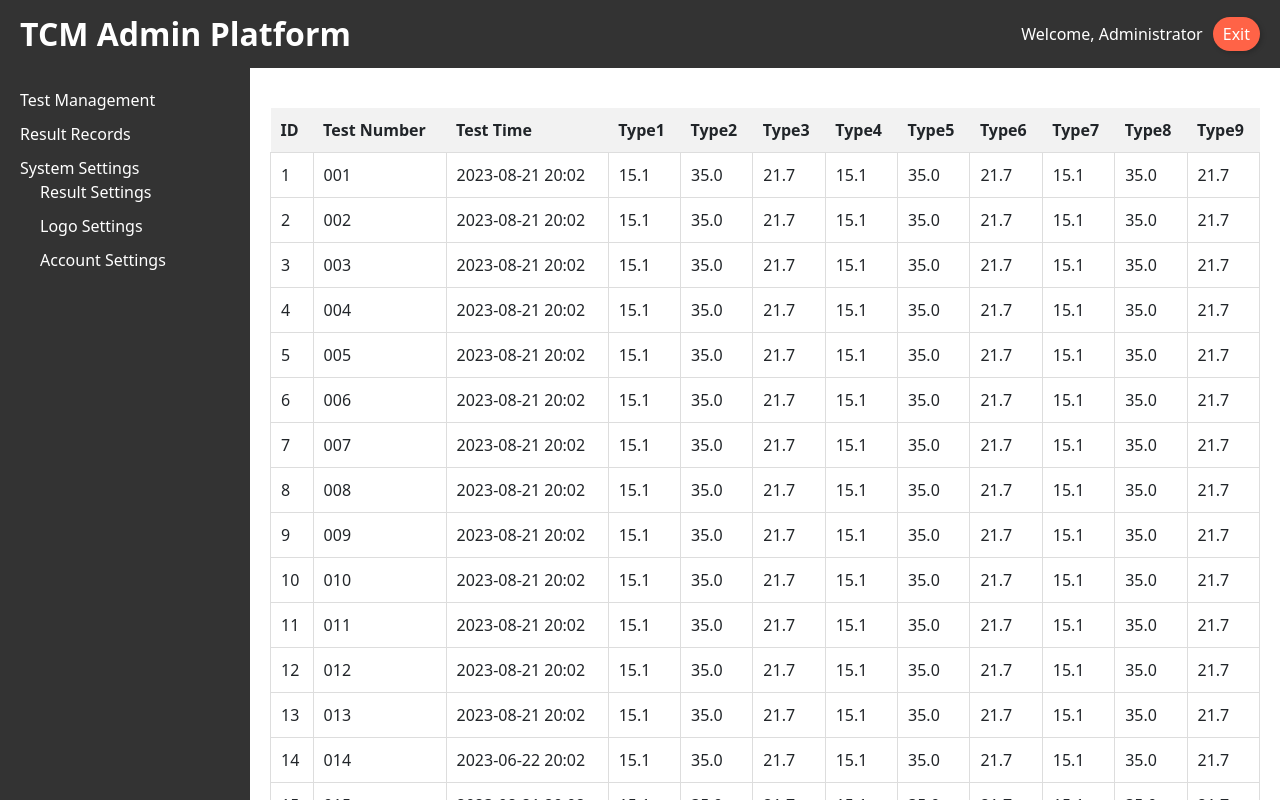
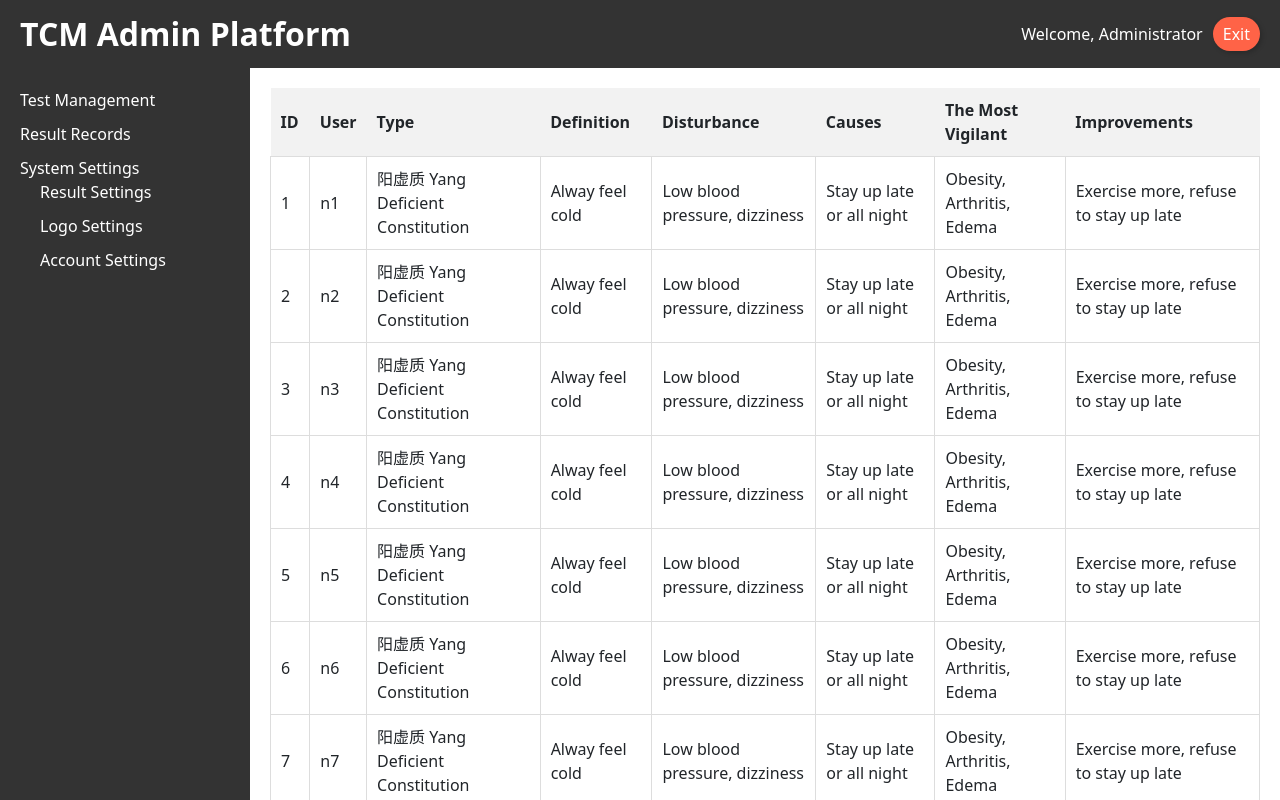
Before and after one commit to mexifly/TCM-Website, a React (Vite) app: page /pages/settings/resultSettings in a window 1280 px wide. Shown: the top 800 px of the page. Built offline with nearby package versions, Linux system fonts and the light colour scheme.

Commit message:
Update resultSettings/page.tsx

```diff
--- a/src/pages/settings/resultSettings/page.tsx
+++ b/src/pages/settings/resultSettings/page.tsx
@@ -8,213 +8,153 @@ function ResultSettingsPage() {
   const items = [
     {
       id: 1,
-      num: "001",
-      time: "2023-08-21 20:02",
-      type1: "15.1",
-      type2: "35.0",
-      type3: "21.7",
-      type4: "15.1",
-      type5: "35.0",
-      type6: "21.7",
-      type7: "15.1",
-      type8: "35.0",
-      type9: "21.7",
+      user: "n1",
+      type: "阳虚质 Yang Deficient Constitution",
+      definition: "Alway feel cold",
+      confuse: "Low blood pressure, dizziness",
+      cause: "Stay up late or all night",
+      vigilant: "Obesity, Arthritis, Edema",
+      improvement: "Exercise more, refuse to stay up late",
     },
     {
       id: 2,
-      num: "002",
-      time: "2023-08-21 20:02",
-      type1: "15.1",
-      type2: "35.0",
-      type3: "21.7",
-      type4: "15.1",
-      type5: "35.0",
-      type6: "21.7",
-      type7: "15.1",
-      type8: "35.0",
-      type9: "21.7",
+      user: "n2",
+      type: "阳虚质 Yang Deficient Constitution",
+      definition: "Alway feel cold",
+      confuse: "Low blood pressure, dizziness",
+      cause: "Stay up late or all night",
+      vigilant: "Obesity, Arthritis, Edema",
+      improvement: "Exercise more, refuse to stay up late",
     },
     {
       id: 3,
-      num: "003",
-      time: "2023-08-21 20:02",
-      type1: "15.1",
-      type2: "35.0",
-      type3: "21.7",
-      type4: "15.1",
-      type5: "35.0",
-      type6: "21.7",
-      type7: "15.1",
-      type8: "35.0",
-      type9: "21.7",
+      user: "n3",
+      type: "阳虚质 Yang Deficient Constitution",
+      definition: "Alway feel cold",
+      confuse: "Low blood pressure, dizziness",
+      cause: "Stay up late or all night",
+      vigilant: "Obesity, Arthritis, Edema",
+      improvement: "Exercise more, refuse to stay up late",
     },
     {
       id: 4,
-      num: "004",
-      time: "2023-08-21 20:02",
-      type1: "15.1",
-      type2: "35.0",
-      type3: "21.7",
-      type4: "15.1",
-      type5: "35.0",
-      type6: "21.7",
-      type7: "15.1",
-      type8: "35.0",
-      type9: "21.7",
+      user: "n4",
+      type: "阳虚质 Yang Deficient Constitution",
+      definition: "Alway feel cold",
+      confuse: "Low blood pressure, dizziness",
+      cause: "Stay up late or all night",
+      vigilant: "Obesity, Arthritis, Edema",
+      improvement: "Exercise more, refuse to stay up late",
     },
     {
       id: 5,
-      num: "005",
-      time: "2023-08-21 20:02",
-      type1: "15.1",
-      type2: "35.0",
-      type3: "21.7",
-      type4: "15.1",
-      type5: "35.0",
-      type6: "21.7",
-      type7: "15.1",
-      type8: "35.0",
-      type9: "21.7",
+      user: "n5",
+      type: "阳虚质 Yang Deficient Constitution",
+      definition: "Alway feel cold",
+      confuse: "Low blood pressure, dizziness",
+      cause: "Stay up late or all night",
+      vigilant: "Obesity, Arthritis, Edema",
+      improvement: "Exercise more, refuse to stay up late",
     },
     {
       id: 6,
-      num: "006",
-      time: "2023-08-21 20:02",
-      type1: "15.1",
-      type2: "35.0",
-      type3: "21.7",
-      type4: "15.1",
-      type5: "35.0",
-      type6: "21.7",
-      type7: "15.1",
-      type8: "35.0",
-      type9: "21.7",
+      user: "n6",
+      type: "阳虚质 Yang Deficient Constitution",
+      definition: "Alway feel cold",
+      confuse: "Low blood pressure, dizziness",
+      cause: "Stay up late or all night",
+      vigilant: "Obesity, Arthritis, Edema",
+      improvement: "Exercise more, refuse to stay up late",
     },
     {
       id: 7,
-      num: "007",
-      time: "2023-08-21 20:02",
-      type1: "15.1",
-      type2: "35.0",
-      type3: "21.7",
-      type4: "15.1",
-      type5: "35.0",
-      type6: "21.7",
-      type7: "15.1",
-      type8: "35.0",
-      type9: "21.7",
+      user: "n7",
+      type: "阳虚质 Yang Deficient Constitution",
+      definition: "Alway feel cold",
+      confuse: "Low blood pressure, dizziness",
+      cause: "Stay up late or all night",
+      vigilant: "Obesity, Arthritis, Edema",
+      improvement: "Exercise more, refuse to stay up late",
     },
     {
       id: 8,
-      num: "008",
-      time: "2023-08-21 20:02",
-      type1: "15.1",
-      type2: "35.0",
-      type3: "21.7",
-      type4: "15.1",
-      type5: "35.0",
-      type6: "21.7",
-      type7: "15.1",
-      type8: "35.0",
-      type9: "21.7",
+      user: "n8",
+      type: "阳虚质 Yang Deficient Constitution",
+      definition: "Alway feel cold",
+      confuse: "Low blood pressure, dizziness",
+      cause: "Stay up late or all night",
+      vigilant: "Obesity, Arthritis, Edema",
+      improvement: "Exercise more, refuse to stay up late",
     },
     {
       id: 9,
-      num: "009",
-      time: "2023-08-21 20:02",
-      type1: "15.1",
-      type2: "35.0",
-      type3: "21.7",
-      type4: "15.1",
-      type5: "35.0",
-      type6: "21.7",
-      type7: "15.1",
-      type8: "35.0",
-      type9: "21.7",
+      user: "n9",
+      type: "阳虚质 Yang Deficient Constitution",
+      definition: "Alway feel cold",
+      confuse: "Low blood pressure, dizziness",
+      cause: "Stay up late or all night",
+      vigilant: "Obesity, Arthritis, Edema",
+      improvement: "Exercise more, refuse to stay up late",
     },
     {
       id: 10,
-      num: "010",
-      time: "2023-08-21 20:02",
-      type1: "15.1",
-      type2: "35.0",
-      type3: "21.7",
-      type4: "15.1",
-      type5: "35.0",
-      type6: "21.7",
-      type7: "15.1",
-      type8: "35.0",
-      type9: "21.7",
+      user: "n10",
+      type: "阳虚质 Yang Deficient Constitution",
+      definition: "Alway feel cold",
+      confuse: "Low blood pressure, dizziness",
+      cause: "Stay up late or all night",
+      vigilant: "Obesity, Arthritis, Edema",
+      improvement: "Exercise more, refuse to stay up late",
     },
     {
       id: 11,
-      num: "011",
-      time: "2023-08-21 20:02",
-      type1: "15.1",
-      type2: "35.0",
-      type3: "21.7",
-      type4: "15.1",
-      type5: "35.0",
-      type6: "21.7",
-      type7: "15.1",
-      type8: "35.0",
-      type9: "21.7",
+      user: "n11",
+      type: "阳虚质 Yang Deficient Constitution",
+      definition: "Alway feel cold",
+      confuse: "Low blood pressure, dizziness",
+      cause: "Stay up late or all night",
+      vigilant: "Obesity, Arthritis, Edema",
+      improvement: "Exercise more, refuse to stay up late",
     },
     {
       id: 12,
-      num: "012",
-      time: "2023-08-21 20:02",
-      type1: "15.1",
-      type2: "35.0",
-      type3: "21.7",
-      type4: "15.1",
-      type5: "35.0",
-      type6: "21.7",
-      type7: "15.1",
-      type8: "35.0",
-      type9: "21.7",
+      user: "n12",
+      type: "阳虚质 Yang Deficient Constitution",
+      definition: "Alway feel cold",
+      confuse: "Low blood pressure, dizziness",
+      cause: "Stay up late or all night",
+      vigilant: "Obesity, Arthritis, Edema",
+      improvement: "Exercise more, refuse to stay up late",
     },
     {
       id: 13,
-      num: "013",
-      time: "2023-08-21 20:02",
-      type1: "15.1",
-      type2: "35.0",
-      type3: "21.7",
-      type4: "15.1",
-      type5: "35.0",
-      type6: "21.7",
-      type7: "15.1",
-      type8: "35.0",
-      type9: "21.7",
+      user: "n13",
+      type: "阳虚质 Yang Deficient Constitution",
+      definition: "Alway feel cold",
+      confuse: "Low blood pressure, dizziness",
+      cause: "Stay up late or all night",
+      vigilant: "Obesity, Arthritis, Edema",
+      improvement: "Exercise more, refuse to stay up late",
     },
     {
       id: 14,
-      num: "014",
-      time: "2023-06-22 20:02",
-      type1: "15.1",
-      type2: "35.0",
-      type3: "21.7",
-      type4: "15.1",
-      type5: "35.0",
-      type6: "21.7",
-      type7: "15.1",
-      type8: "35.0",
-      type9: "21.7",
+      user: "n14",
+      type: "阳虚质 Yang Deficient Constitution",
+      definition: "Alway feel cold",
+      confuse: "Low blood pressure, dizziness",
+      cause: "Stay up late or all night",
+      vigilant: "Obesity, Arthritis, Edema",
+      improvement: "Exercise more, refuse to stay up late",
     },
     {
       id: 15,
-      num: "015",
-      time: "2023-08-21 20:02",
-      type1: "15.1",
-      type2: "35.0",
-      type3: "21.7",
-      type4: "15.1",
-      type5: "35.0",
-      type6: "21.7",
-      type7: "15.1",
-      type8: "35.0",
-      type9: "21.7",
+      user: "n15",
+      type: "阳虚质 Yang Deficient Constitution",
+      definition: "Alway feel cold",
+      confuse: "Low blood pressure, dizziness",
+      cause: "Stay up late or all night",
+      vigilant: "Obesity, Arthritis, Edema",
+      improvement: "Exercise more, refuse to stay up late",
     },
   ];
 
@@ -229,34 +169,26 @@ function ResultSettingsPage() {
               <thead>
                 <tr>
                   <th style={thStyle}>ID</th>
-                  <th style={thStyle}>Test Number</th>
-                  <th style={thStyle}>Test Time</th>
-                  <th style={thStyle}>Type1</th>
-                  <th style={thStyle}>Type2</th>
-                  <th style={thStyle}>Type3</th>
-                  <th style={thStyle}>Type4</th>
-                  <th style={thStyle}>Type5</th>
-                  <th style={thStyle}>Type6</th>
-                  <th style={thStyle}>Type7</th>
-                  <th style={thStyle}>Type8</th>
-                  <th style={thStyle}>Type9</th>
+                  <th style={thStyle}>User</th>
+                  <th style={thStyle}>Type</th>
+                  <th style={thStyle}>Definition</th>
+                  <th style={thStyle}>Disturbance</th>
+                  <th style={thStyle}>Causes</th>
+                  <th style={thStyle}>The Most Vigilant</th>
+                  <th style={thStyle}>Improvements</th>
                 </tr>
               </thead>
               <tbody>
                 {items.map((item) => (
                   <tr key={item.id}>
                     <td style={tdStyle}>{item.id}</td>
-                    <td style={tdStyle}>{item.num}</td>
-                    <td style={tdStyle}>{item.time}</td>
-                    <td style={tdStyle}>{item.type1}</td>
-                    <td style={tdStyle}>{item.type2}</td>
-                    <td style={tdStyle}>{item.type3}</td>
-                    <td style={tdStyle}>{item.type4}</td>
-                    <td style={tdStyle}>{item.type5}</td>
-                    <td style={tdStyle}>{item.type6}</td>
-                    <td style={tdStyle}>{item.type7}</td>
-                    <td style={tdStyle}>{item.type8}</td>
-                    <td style={tdStyle}>{item.type9}</td>
+                    <td style={tdStyle}>{item.user}</td>
+                    <td style={tdStyle}>{item.type}</td>
+                    <td style={tdStyle}>{item.definition}</td>
+                    <td style={tdStyle}>{item.confuse}</td>
+                    <td style={tdStyle}>{item.cause}</td>
+                    <td style={tdStyle}>{item.vigilant}</td>
+                    <td style={tdStyle}>{item.improvement}</td>
                   </tr>
                 ))}
               </tbody>
```
